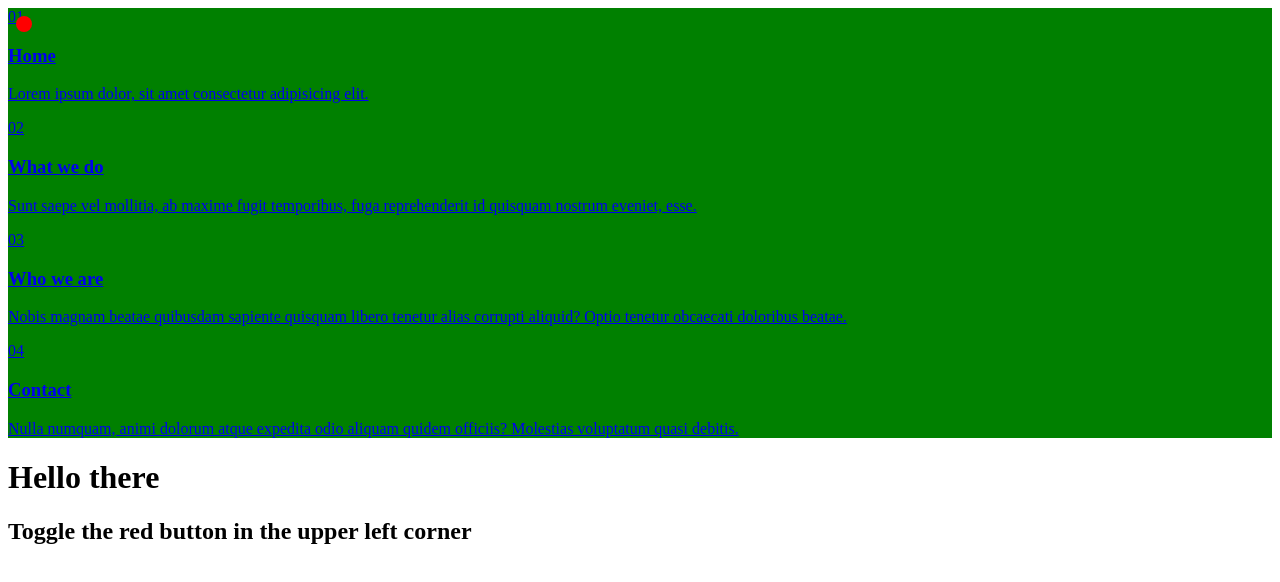
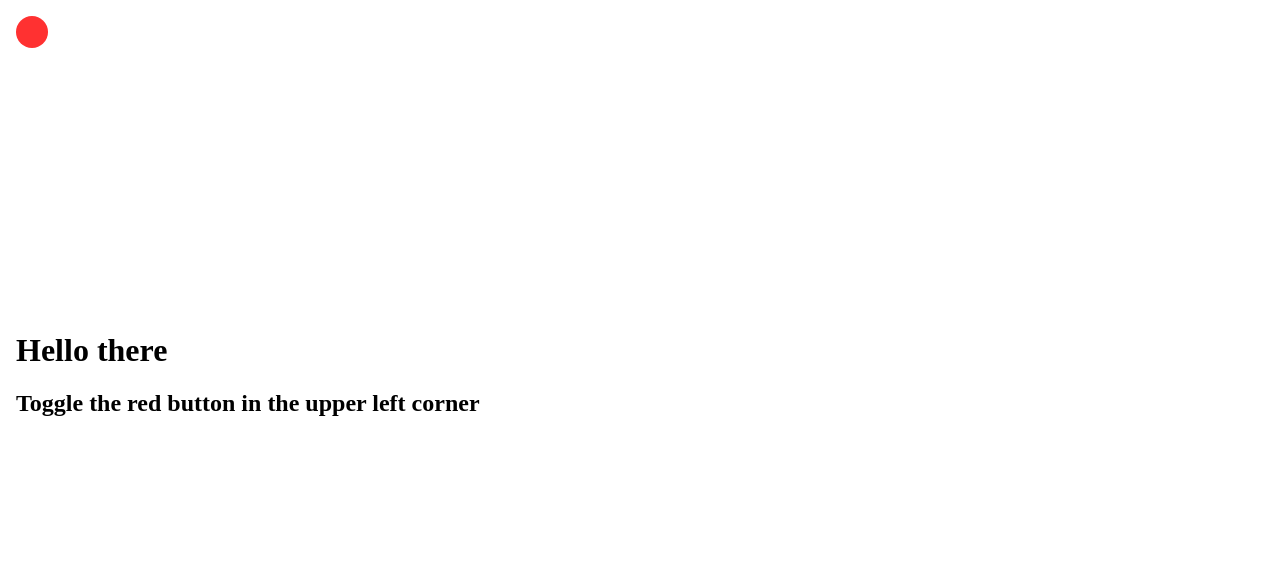
Before and after one commit to SofiaCronstrom/animation-bootcamp, a plain HTML site: page examples/02_slidein_menu/index.html in a window 1280 px wide. Drawn offline with Linux system fonts and the light colour scheme.

Commit message:
slide in menu

```diff
--- a/examples/02_slidein_menu/index.html
+++ b/examples/02_slidein_menu/index.html
@@ -1,10 +1,10 @@
 <!DOCTYPE html>
 <html lang="en">
   <head>
-    <meta charset="UTF-8">
-    <meta name="viewport" content="width=device-width, initial-scale=1.0">
+    <meta charset="UTF-8" />
+    <meta name="viewport" content="width=device-width, initial-scale=1.0" />
     <title>Slide in menu</title>
-    <link rel="stylesheet" href="style.css">
+    <link rel="stylesheet" href="style.css" />
   </head>
   <body>
     <nav>
@@ -12,39 +12,49 @@
         <aside>01</aside>
         <article>
           <h3>Home</h3>
-                <p class="desc">Lorem ipsum dolor, sit amet consectetur adipisicing elit. </p>
+          <p class="desc">Lorem ipsum dolor, sit amet consectetur adipisicing elit.</p>
         </article>
       </a>
       <a href="#">
         <aside>02</aside>
         <article>
           <h3>What we do</h3>
-                <p class="desc">Sunt saepe vel mollitia, ab maxime fugit temporibus, fuga reprehenderit id quisquam nostrum eveniet, esse.</p>
+          <p class="desc">
+            Sunt saepe vel mollitia, ab maxime fugit temporibus, fuga reprehenderit id quisquam
+            nostrum eveniet, esse.
+          </p>
         </article>
       </a>
       <a href="#">
         <aside>03</aside>
         <article>
           <h3>Who we are</h3>
-                <p class="desc">Nobis magnam beatae quibusdam sapiente quisquam libero tenetur alias corrupti aliquid? Optio tenetur obcaecati doloribus beatae.</p>
+          <p class="desc">
+            Nobis magnam beatae quibusdam sapiente quisquam libero tenetur alias corrupti aliquid?
+            Optio tenetur obcaecati doloribus beatae.
+          </p>
         </article>
       </a>
       <a href="#">
         <aside>04</aside>
         <article>
           <h3>Contact</h3>
-                <p class="desc">Nulla numquam, animi dolorum atque expedita odio aliquam quidem officiis? Molestias voluptatum quasi debitis.</p>
+          <p class="desc">
+            Nulla numquam, animi dolorum atque expedita odio aliquam quidem officiis? Molestias
+            voluptatum quasi debitis.
+          </p>
         </article>
       </a>
     </nav>
     <a href="#" class="toggle"></a>
+    <main>
       <h1>Hello there</h1>
       <h2>Toggle the red button in the upper left corner</h2>
+    </main>
     <script>
-        document.querySelector('.toggle')
-        .addEventListener('click', (e) => {
-                document.querySelector('nav').classList.toggle('open')
-        })
+      document.querySelector(".toggle").addEventListener("click", (e) => {
+        document.querySelector("nav").classList.toggle("open");
+      });
     </script>
   </body>
 </html>
--- a/examples/02_slidein_menu/style.css
+++ b/examples/02_slidein_menu/style.css
@@ -1,17 +1,53 @@
+body {
+  margin: 0;
+  width: 100vw;
+  height: 93.5vh;
+  display: flex;
+  align-items: center;
+  gap: 2rem;
+}
+
 nav {
-    background-color: green;
+  background-color: black;
+  display: flex;
+  flex-direction: column;
+  height: 100%;
+  left: -1rem;
+  position: fixed;
+  top: 0;
+  width: 30%;
+  transform: translateX(-100%);
+  transition: transform 0.5s ease;
+}
+
+nav a {
+  color: white;
+  display: flex;
+  gap: 0.5rem;
+  margin: 1rem;
+  text-decoration: none;
 }
 
 nav.open {
-    background-color: hotpink;
+  transform: translateX(1rem);
+  position: relative;
+  padding-top: 6rem;
+}
+
+h3 {
+  margin-top: 0;
+}
+
+main {
+  margin-left: 1rem;
 }
 
 a.toggle {
-    position: absolute;
-    top: 1rem;
-    left: 1rem;
-    width: 1rem;
-    height: 1rem;
-    border-radius: 50px;
-    background-color: red;
+  position: absolute;
+  top: 1rem;
+  left: 1rem;
+  width: 2rem;
+  height: 2rem;
+  border-radius: 50px;
+  background-color: rgb(255, 49, 49);
 }
```
Lines whose indentation alone changed are shown as unchanged.
